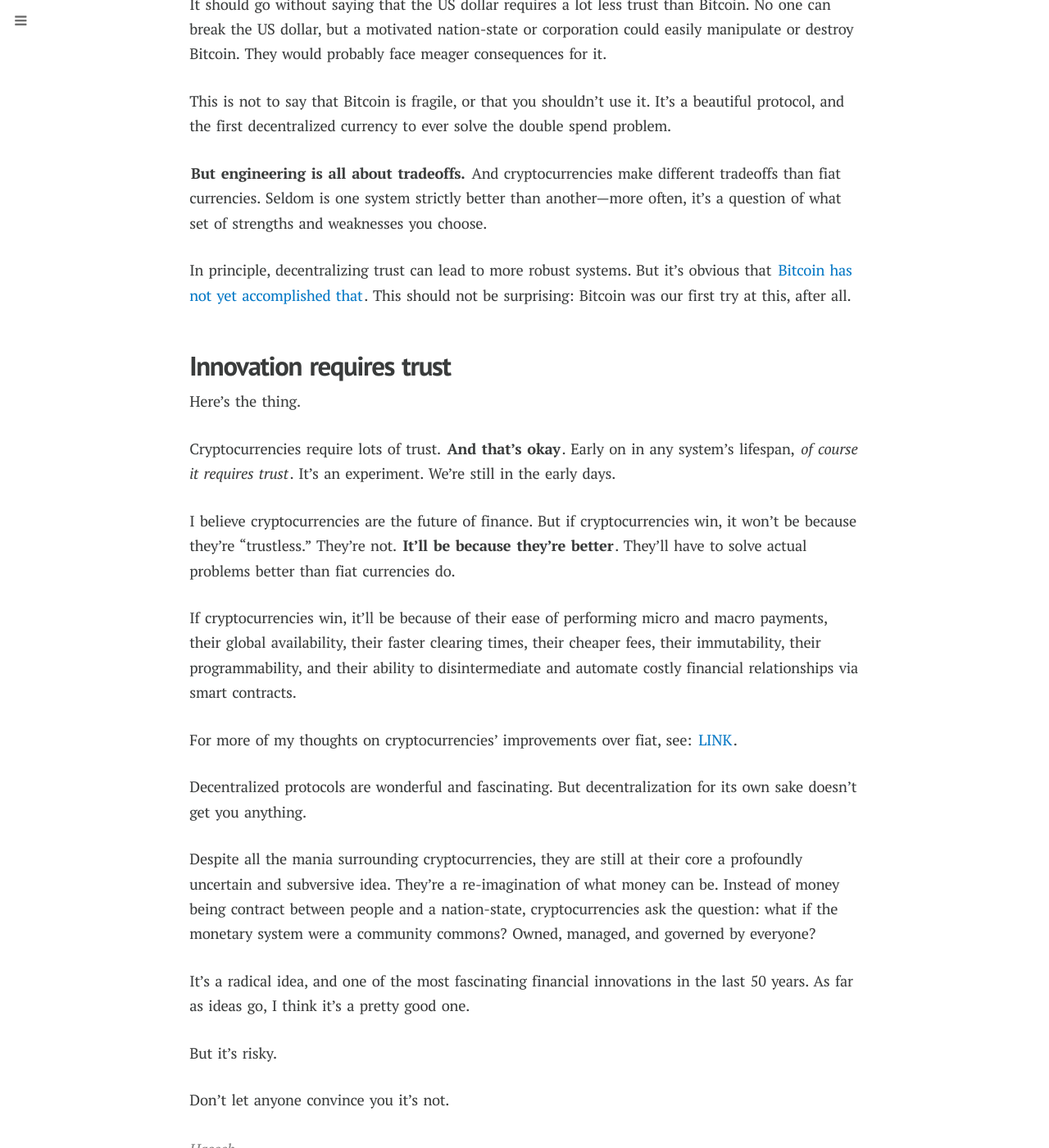
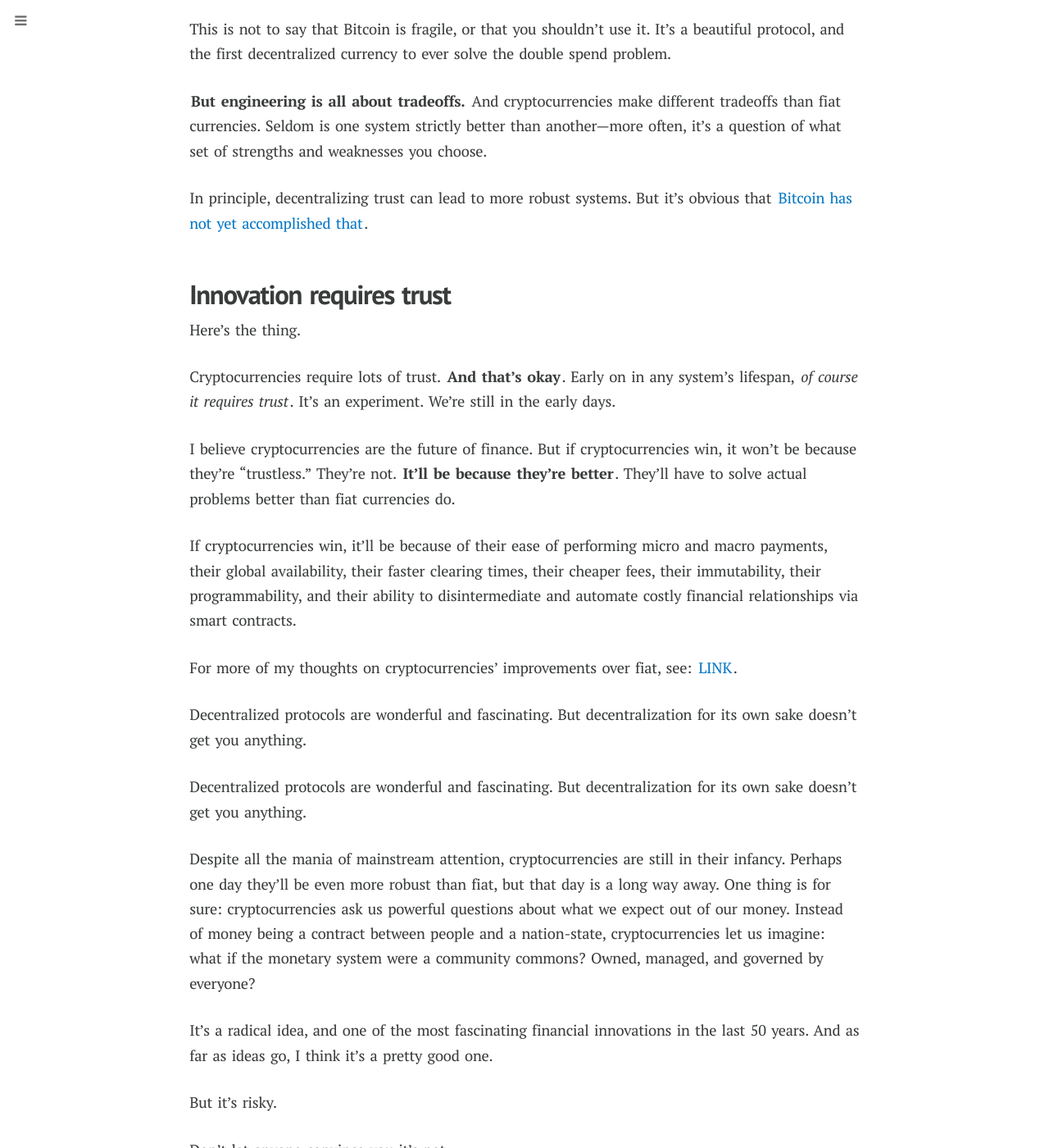
Before and after one commit to Ismenama5s/haseeb-qureshi.github.io, a Jekyll site: the page built from _posts/2017-12-10-bitcoin-isnt-trustless.md, in a window 1280 px wide and 1400 px high, scrolled down 3477 px. Shown: the whole window at 82% size. Built offline with Jekyll 4.4.1, drawn with Linux system fonts in a browser that asks for light colours; nearby versions of some CDN libraries; some web fonts are replaced; comment, search, counter and statistics services are not loaded; some of the changed text lies outside the part shown.

Commit message:
More edits

```diff
--- a/_posts/2017-12-10-bitcoin-isnt-trustless.md
+++ b/_posts/2017-12-10-bitcoin-isnt-trustless.md
@@ -9,13 +9,11 @@
 
 Blockchain evangelists claim that with the advent of Bitcoin, centralized authorities and financial relationships will be replaced by the blockchain. Society will become "trustless." Blockchain technology will run the world and corruption will be engineered out of existence. You'll no longer need to trust institutions, or even your fellow citizens.
 
-Ironically, the vast majority of people *still don't trust cryptocurrencies*.
+And yet, the vast majority of people *still don't trust cryptocurrencies*.
 
 The evangelists claim those people don't understand the technical innovations behind blockchains. (As though a lecture on consensus protocols should be all it takes for someone to surrender their incredulity and their savings account.)
 
 There's a sleight of hand here: "with Bitcoin, you no longer need to trust any centralized entity or any counterparty. Therefore, Bitcoin is trustless." So because we don't need to trust banks or the person we're transacting with, trust is *completely gone*?
-
-I'm tired of hearing this marketing spiel, so I want to dispel it once and for all.
 
 Not trusting Bitcoin is completely reasonable. Because Bitcoin is not trustless. In fact, Bitcoin requires far more trust than the US dollar.
 
@@ -23,9 +21,9 @@
 
 
 ## There's no such thing as trustless
-Everything requires trust. Aside from tautologies or the [cogito](https://en.wikipedia.org/wiki/Cogito_ergo_sum), it's impossible for you to verify anything without putting your trust *somewhere*.
+Everything requires trust. Aside from tautologies, it's impossible for you to verify anything without putting your trust *somewhere*.
 
-Take science for example. There's no central authority in science—it's all based on empirical observations and decentralized peer review. Like cryptocurrencies, science attempts to remove central authorities and human error. So is it "trustless"?
+Take science for example. There's no central authority in science—it's all based on empirical observations and decentralized peer review. So is it "trustless"?
 
 In theory, maybe. But in practice, science is built on a mountain of trust.
 
@@ -65,7 +63,7 @@
 
 **But engineering is all about tradeoffs.** And cryptocurrencies make different tradeoffs than fiat currencies. Seldom is one system strictly better than another—more often, it's a question of what set of strengths and weaknesses you choose.
 
-In principle, decentralizing trust can lead to more robust systems. But it’s obvious that [Bitcoin has not yet accomplished that](https://news.earn.com/quantifying-decentralization-e39db233c28e). This should not be surprising: Bitcoin was our first try at this, after all.
+In principle, decentralizing trust can lead to more robust systems. But it’s obvious that [Bitcoin has not yet accomplished that](https://news.earn.com/quantifying-decentralization-e39db233c28e).
 
 ## Innovation requires trust
 Here's the thing.
@@ -80,10 +78,12 @@
 
 Decentralized protocols are wonderful and fascinating. But decentralization for its own sake doesn't get you anything.
 
-Despite all the mania surrounding cryptocurrencies, they are still at their core a profoundly uncertain and subversive idea. They're a re-imagination of what money can be. Instead of money being contract between people and a nation-state, cryptocurrencies ask the question: what if the monetary system were a community commons? Owned, managed, and governed by everyone?
+Decentralized protocols are wonderful and fascinating. But decentralization for its own sake doesn’t get you anything.
 
-It's a radical idea, and one of the most fascinating financial innovations in the last 50 years. As far as ideas go, I think it's a pretty good one.
+Despite all the mania of mainstream attention, cryptocurrencies are still in their infancy. Perhaps one day they’ll be even more robust than fiat, but that day is a long way away. One thing is for sure: cryptocurrencies ask us powerful questions about what we expect out of our money. Instead of money being a contract between people and a nation-state, cryptocurrencies let us imagine: what if the monetary system were a community commons? Owned, managed, and governed by everyone?
 
-But it's risky.
+It’s a radical idea, and one of the most fascinating financial innovations in the last 50 years. And as far as ideas go, I think it’s a pretty good one.
 
-Don't let anyone convince you it's not.
+But it’s risky.
+
+Don’t let anyone convince you it’s not.
```
